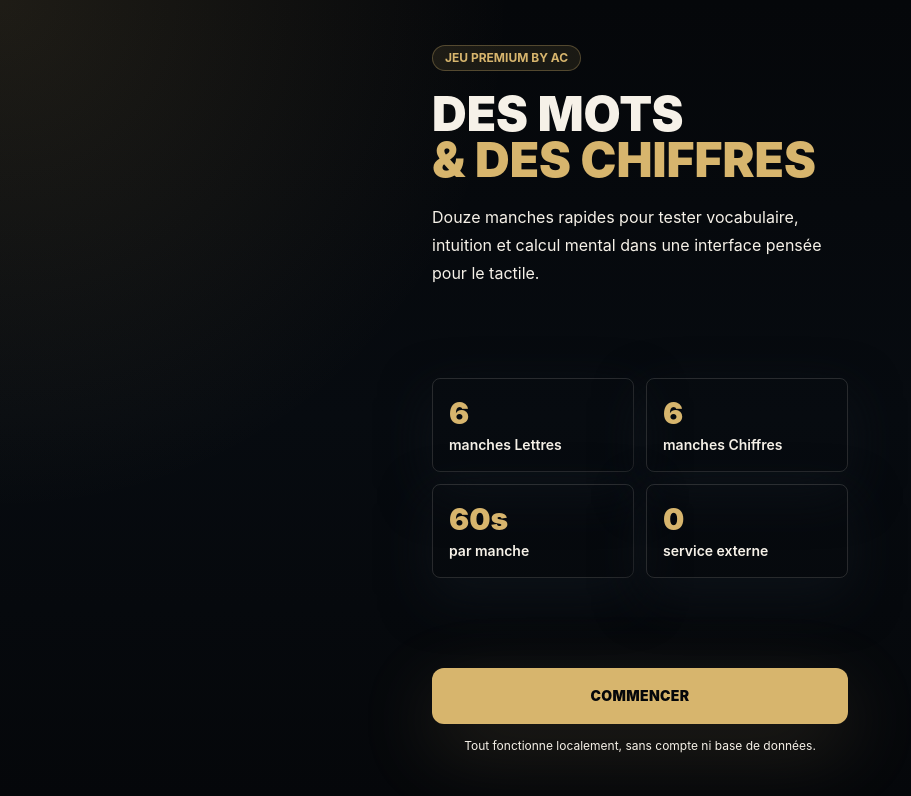
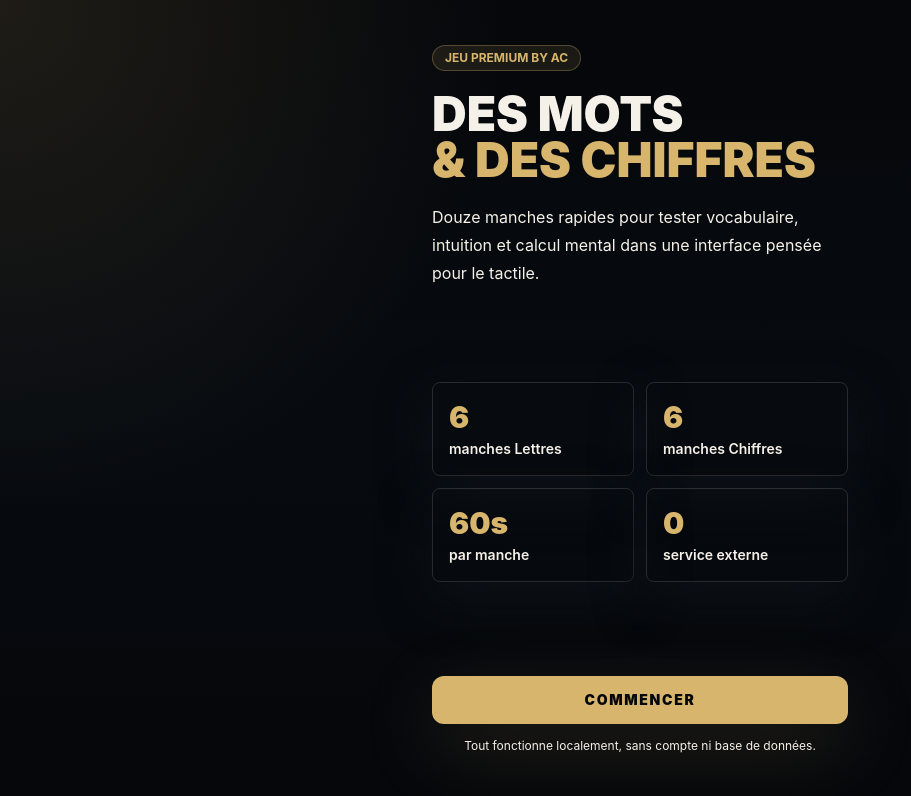
Before and after one commit to arnaudcrestey/des-mots-et-des-chiffres, a Next.js app: page / in a window 1280 px wide. Shown: the top 796 px of the page, without its empty margins (0-911 px from the left). Built offline with nearby package versions, Linux system fonts and the light colour scheme.

Commit message:
Update PrimaryButton.tsx

```diff
--- a/components/game/PrimaryButton.tsx
+++ b/components/game/PrimaryButton.tsx
@@ -11,8 +11,8 @@ const variants = {
   primary:
     "bg-gold text-night shadow-glow hover:bg-[#e2c47f] active:scale-[0.99]",
   secondary:
-    "border border-line bg-ivory/8 text-ivory hover:bg-ivory/12 active:scale-[0.99]",
-  ghost: "text-ivory/78 hover:text-ivory"
+    "border border-line bg-ivory/[0.075] text-ivory hover:bg-ivory/[0.11] active:scale-[0.99]",
+  ghost: "text-ivory/78 hover:text-ivory",
 };
 
 export function PrimaryButton({
@@ -21,11 +21,17 @@ export function PrimaryButton({
   type = "button",
   variant = "primary",
   disabled = false,
-  className = ""
+  className = "",
 }: PrimaryButtonProps) {
   return (
     <button
-      className={`min-h-14 w-full rounded-xl px-5 py-4 text-center text-sm font-black uppercase tracking-wide transition disabled:cursor-not-allowed disabled:opacity-45 ${variants[variant]} ${className}`}
+      className={[
+        "min-h-11 w-full rounded-xl px-4 py-3 text-center text-xs font-black uppercase tracking-[0.12em] transition",
+        "disabled:cursor-not-allowed disabled:opacity-40",
+        "sm:min-h-12 sm:text-sm",
+        variants[variant],
+        className,
+      ].join(" ")}
       disabled={disabled}
       onClick={onClick}
       type={type}
```
